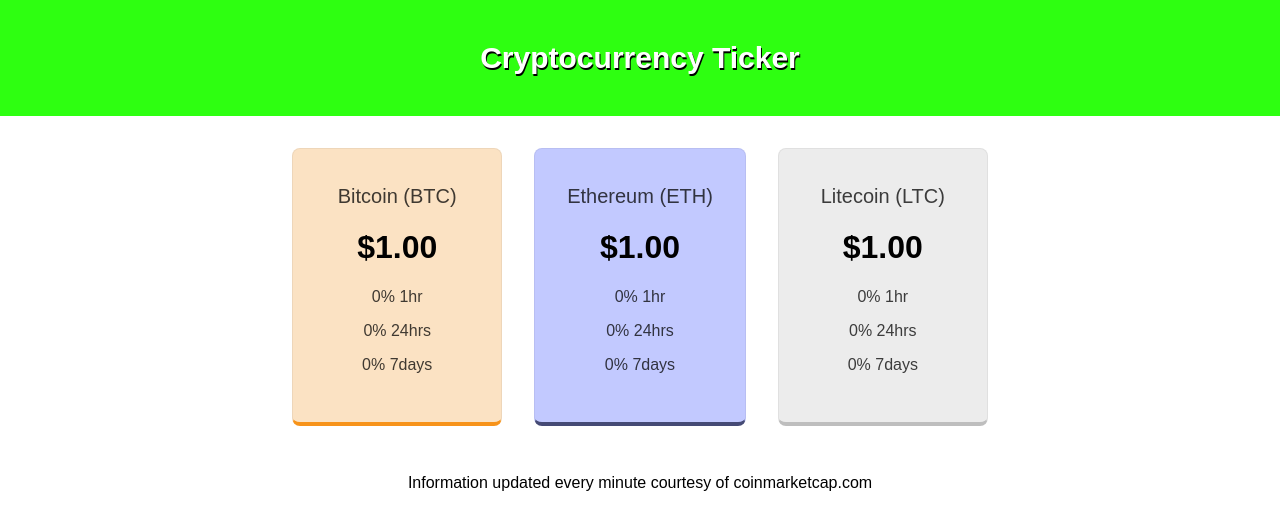
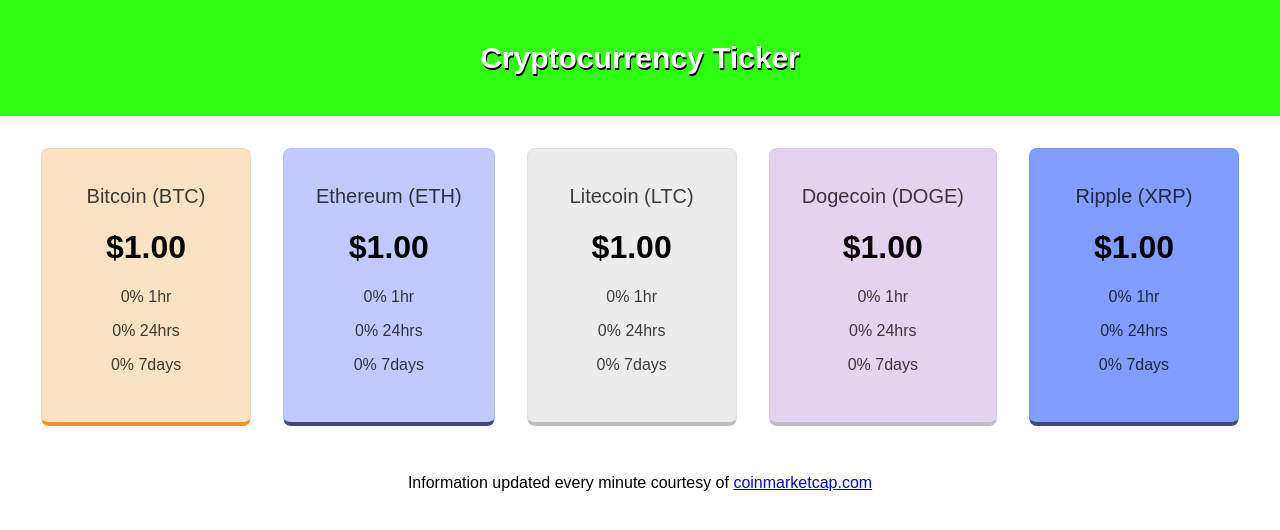
Before and after one commit to irishull/crypto-ticker-app-jh, a React (Create React App) app in the folder myportfolio/reacting/crypto-ticker-app-jh/: page / in a window 1280 px wide. Shown: the top 530 px of the page. Built offline with nearby package versions, Linux system fonts and the light colour scheme; no server answers.

Commit message:
Add Dogecoin and Ripple Support

```diff
--- a/myportfolio/reacting/crypto-ticker-app-jh/src/components/Cryptocurrency.css
+++ b/myportfolio/reacting/crypto-ticker-app-jh/src/components/Cryptocurrency.css
@@ -23,3 +23,11 @@
     background-color: #ececec;
     border-bottom: solid 4px #bebebe;
 }
+.dogecoin {
+    background-color: #e4d3ee;
+    border-bottom: solid 4px #bebebe;
+}
+.ripple {
+    background-color: rgb(128, 157, 255);
+    border-bottom: solid 4px #454a75;
+}
--- a/myportfolio/reacting/crypto-ticker-app-jh/src/components/Tickers.js
+++ b/myportfolio/reacting/crypto-ticker-app-jh/src/components/Tickers.js
@@ -35,6 +35,24 @@
                         percent_change_1h: "0",
                         percent_change_24h: "0",
                         percent_change_7d: "0",
+                    },
+                    {
+                        id: "dogecoin",
+                        name: "Dogecoin",
+                        symbol: "DOGE",
+                        price_usd: "1",
+                        percent_change_1h: "0",
+                        percent_change_24h: "0",
+                        percent_change_7d: "0",
+                    },
+                    {
+                        id: "ripple",
+                        name: "Ripple",
+                        symbol: "XRP",
+                        price_usd: "1",
+                        percent_change_1h: "0",
+                        percent_change_24h: "0",
+                        percent_change_7d: "0",
                     }
                 ]
             };
@@ -48,7 +66,7 @@
         fetchCryptocurrencyData() {
             axios.get("https://api.coinmarketcap.com/v1/ticker/")
                 .then(response => {
-                    var wanted = ["bitcoin", "ethereum", "litecoin"];
+                    var wanted = ["bitcoin", "ethereum", "litecoin", "dogecoin", "ripple"];
                     var result = response.data.filter(currency => wanted.includes(currency.id));
                     this.setState({ data: result});
                 })
@@ -62,7 +80,7 @@
             return (
                 <div className="tickers-container">
                     <ul className="tickers">{tickers}</ul>
-                    <p>Information updated every minute courtesy of coinmarketcap.com</p>
+                    <p>Information updated every minute courtesy of <a href="http://www.coinmarketcap.com">coinmarketcap.com</a></p>
                </div>
             );
         }
```
